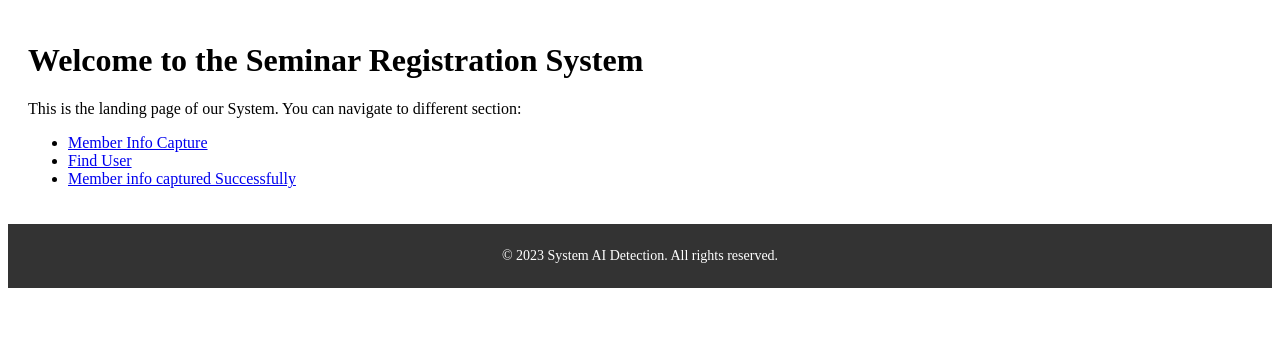
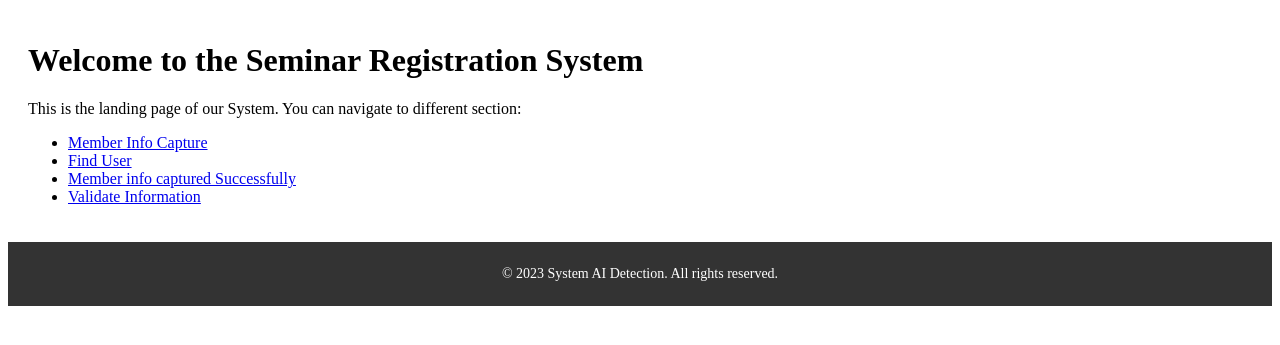
Before and after one commit to Mfundo-debug/smart-face_detection, a Django app: page /member_info_capture/ in a window 1280 px wide. Shown: the part 172-517 px from the top of the page. Run offline with Django 4.2, Linux system fonts and the light colour scheme.

Commit message:
validate information

```diff
--- a/seminar_registration_system/member_info_capture/templates/member_info_capture/landing_page.html
+++ b/seminar_registration_system/member_info_capture/templates/member_info_capture/landing_page.html
@@ -10,5 +10,6 @@
     <li><a href="{% url 'member_info_capture' %}">Member Info Capture</a></li>
     <li><a href="{% url 'find_user' %}">Find User</a></li>
     <li><a href="{% url 'member_info_capture_success'}">Member info captured Successfully</a></li>
+    <li><a href="{%url 'validate_information' %}?student_number={{student_number}}"> Validate Information</a></li>
 </ul>
 {% endblock %}
--- a/seminar_registration_system/member_info_capture/urls.py
+++ b/seminar_registration_system/member_info_capture/urls.py
@@ -7,5 +7,6 @@ urlpatterns = [
     path('member_info_capture/', views.member_info_capture, name='member_info_capture'),
     path('find_user/', views.find_user, name='find_user'),
     path('member_info_capture_success/', TemplateView.as_view(template_name='member_info_capture/member_info_capture_success.html'), name='member_info_capture_success'),
+    path('validate_information/', views.validate_information, name='validate_information'),
 
 ]
--- a/seminar_registration_system/member_info_capture/views.py
+++ b/seminar_registration_system/member_info_capture/views.py
@@ -44,3 +44,13 @@ def find_user(request):
 
 def landing_page(request):
     return render(request, 'member_info_capture/landing_page.html')
+
+def validate_information(request):
+    student_number =request.POST.get('student_number')
+
+    try:
+        member = Member.objects.get(student_number=student_number)
+        return render(request, 'member_info_capture/validate_information.html', {'member': member})
+    except Member.DoesNotExist:
+        messages.error(request, 'Member with student number {} does not exist'.format(student_number))
+        return redirect('member_info_capture') #redirect to the landing page
```
Also changed, not shown: seminar_registration_system/member_info_capture/templates/member_info_capture/validate_information.html (added, +12 -0 lines).
